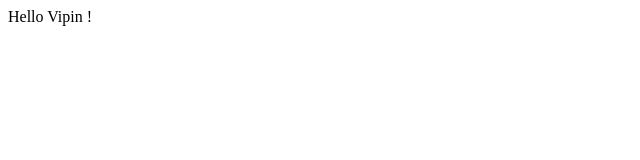
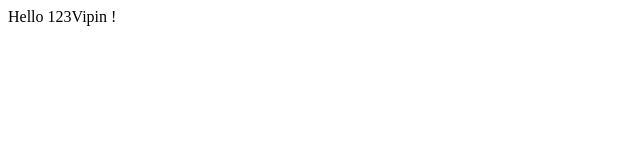
Before and after one commit to Vippuu/Hello-Word, a plain HTML site: page index.html in a window 1280 px wide. Shown: the full height of the page, 0-640 px from the left. Drawn offline with Linux system fonts and the light colour scheme.

Commit message:
Update index.html

```diff
--- a/index.html
+++ b/index.html
@@ -9,6 +9,6 @@
     </head>
 
     <body>
-        Hello Vipin !
+        Hello 123Vipin !
     </body>
 </html>
```
